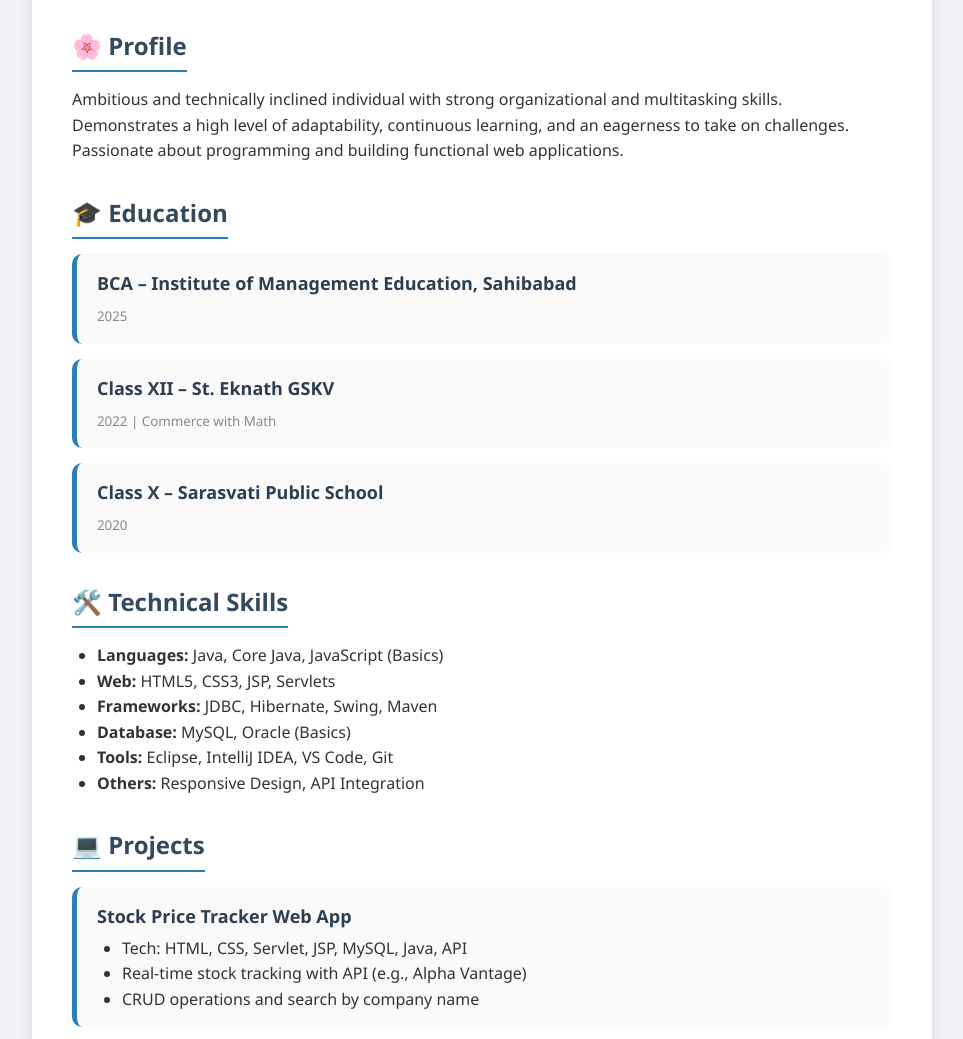
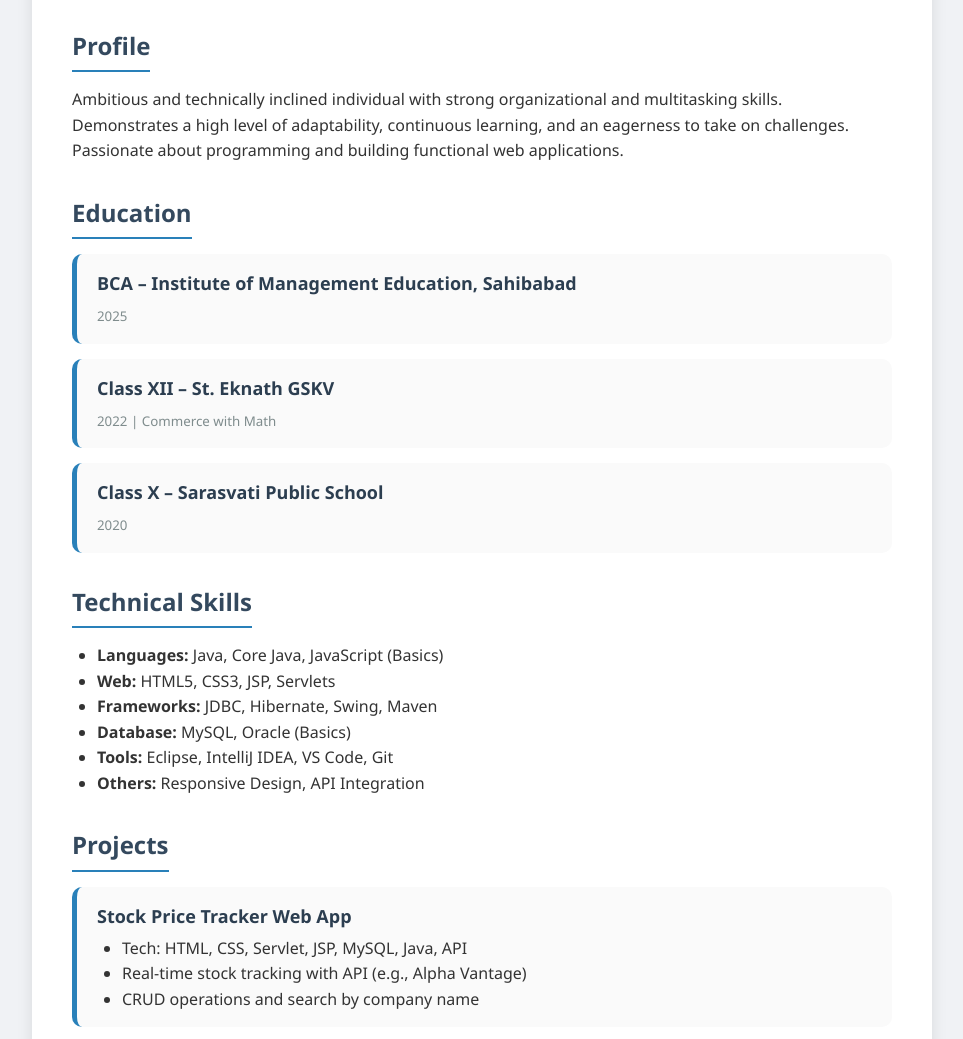
Before and after one commit to deepika-singh06/Resume, a plain HTML site: page index.html in a window 1280 px wide. Shown: the part 202-1241 px from the top of the page, without its empty margins (158-1121 px from the left). Drawn offline with Linux system fonts and the light colour scheme.

Commit message:
Update index.html

```diff
--- a/index.html
+++ b/index.html
@@ -19,12 +19,12 @@
     </div>
 
     <div class="section">
-      <h2>🌸 Profile</h2>
+      <h2>Profile</h2>
       <p>Ambitious and technically inclined individual with strong organizational and multitasking skills. Demonstrates a high level of adaptability, continuous learning, and an eagerness to take on challenges. Passionate about programming and building functional web applications.</p>
     </div>
 
     <div class="section">
-      <h2>🎓 Education</h2>
+      <h2>Education</h2>
       <div class="card">
         <h3>BCA – Institute of Management Education, Sahibabad</h3>
         <small>2025</small>
@@ -40,7 +40,7 @@
     </div>
 
     <div class="section">
-      <h2>🛠️ Technical Skills</h2>
+      <h2>Technical Skills</h2>
       <ul>
         <li><strong>Languages:</strong> Java, Core Java, JavaScript (Basics)</li>
         <li><strong>Web:</strong> HTML5, CSS3, JSP, Servlets</li>
@@ -52,7 +52,7 @@
     </div>
 
     <div class="section">
-      <h2>💻 Projects</h2>
+      <h2>Projects</h2>
       <div class="card">
         <h3>Stock Price Tracker Web App</h3>
         <ul>
@@ -72,7 +72,7 @@
     </div>
 
     <div class="section">
-      <h2>📜 Training & Certifications</h2>
+      <h2>Training & Certifications</h2>
       <div class="card">
         <h3>Java Full Stack Training – Ceekh Edunix Pvt. Ltd</h3>
         <small>Completed 2024</small> <a href="https://drive.google.com/file/d/139F1eCIBShdxRWabyEHIcsI6yTBbMxDT/view?usp=drivesdk">View Certificate</a>
```
